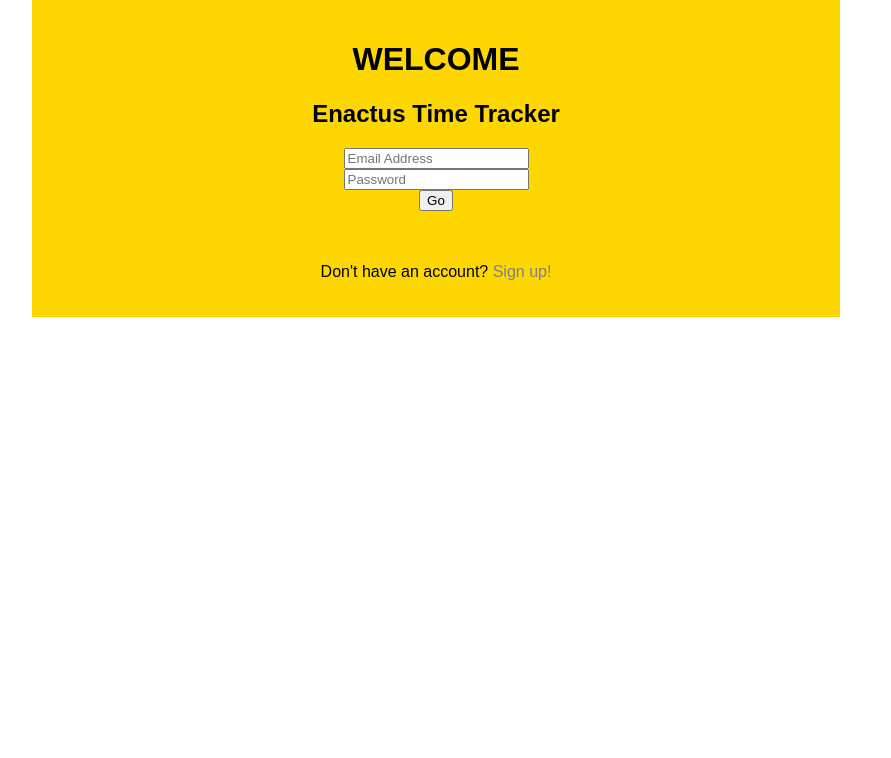
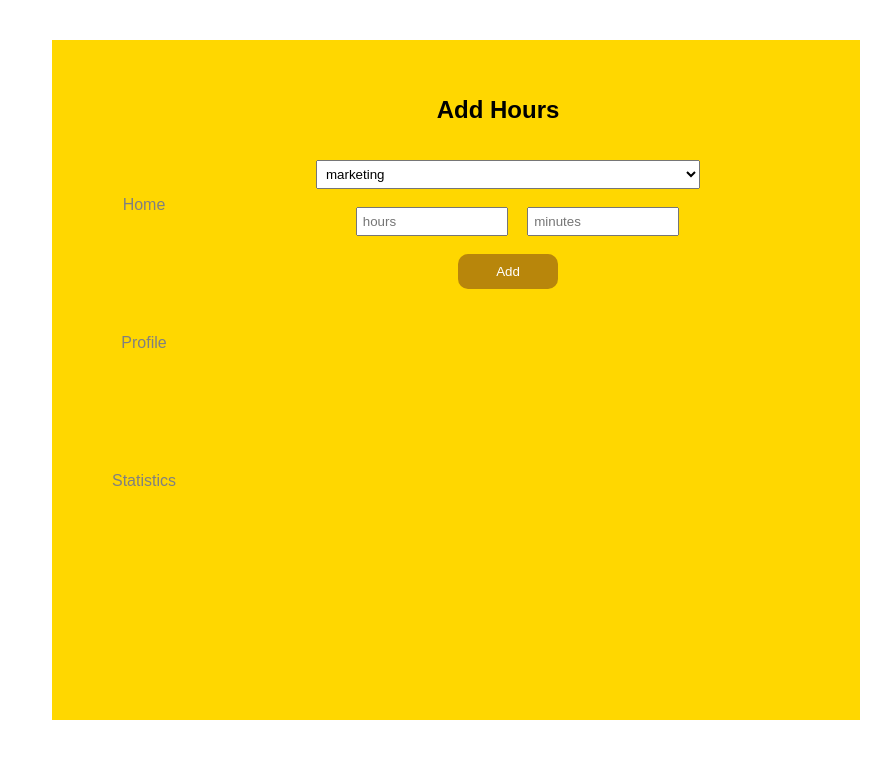
Before and after one commit to nicprkr/enactus, a React (Create React App) app in the folder enactus-web/: page / in a window 1280 px wide. Shown: the top 758 px of the page, without its empty margins (204-1095 px from the left). Built offline with nearby package versions, Linux system fonts and the light colour scheme.

Commit message:
updated styling and added profile section

```diff
--- a/enactus-web/src/App.css
+++ b/enactus-web/src/App.css
@@ -2,8 +2,11 @@
   text-align: center;
     padding:20px;
     background-color: gold;
-    width: 60%;
-    margin: 0 auto;
+    width: 60vw;
+    left: 20vw;
+    height: 80vh;
+    position: absolute;
+    top: 5vh;
 }
 
 
--- a/enactus-web/src/App.js
+++ b/enactus-web/src/App.js
@@ -4,8 +4,8 @@
 import Home from './comp/Home.js';
 import Profile from './comp/Profile.js';
 import Statistics from './comp/Statistics';
-import Users from './comp/Users';
-import Projects from './comp/Projects';
+//import Users from './comp/Users';
+//import Projects from './comp/Projects';
 import Login from './comp/Login';
 
 class App extends Component {
@@ -14,7 +14,9 @@
 
         this.state = {
             page:0,
-            loggedIn:false
+            //change to false to see login page
+            loggedIn:true
+
         }
 this.changePage = this.changePage.bind(this);
 this.login = this.login.bind(this);
@@ -56,7 +58,7 @@
         page = (
         <Statistics />
         )
-    } else if (this.state.page === 3){
+    } /*else if (this.state.page === 3){
         page = (
         <Users />
         )
@@ -65,7 +67,7 @@
         page = (
         <Projects />
         )
-    } else if (this.state.page ===0) {
+    } */ else if (this.state.page ===0) {
         page = (
         <Home />
         )
--- a/enactus-web/src/comp/Home.js
+++ b/enactus-web/src/comp/Home.js
@@ -1,5 +1,5 @@
 import React, { Component } from 'react';
-import './css/Nav.css';
+import './css/Home.css';
 
 class Home extends Component {
     constructor(props){
@@ -14,7 +14,7 @@
         </header>
         <form className="Hours-form">
 
-        <select name="project" placeholder="Select your project...">
+        <select name="project" placeholder="Select your project..." autofocus className="projectInp">
             <option value="Project" disabled="disabled">Select your project</option>
             <option value="marketing">marketing</option>
             <option value="teaching">teaching</option>
@@ -22,10 +22,10 @@
         </select>
 
         <br/><br/>
-            <input name="hours" type="number" min="0" max="8" placeholder="hours" />
-            <input name="mins" type="number" min="0" max="59" placeholder="minutes" />
+            <input name="hours" type="number" min="0" max="8" placeholder="hours" className="timeInp" />
+            <input name="mins" type="number" min="0" max="59" placeholder="minutes" className="timeInp" />
         <br/><br/>
-            <button>Add</button>
+            <button className="button-dark">Add</button>
         </form>
       </div>
     );
--- a/enactus-web/src/comp/Nav.js
+++ b/enactus-web/src/comp/Nav.js
@@ -35,8 +35,8 @@
                 <li onClick={this.goToHome}>Home</li>
                 <li onClick={this.goToProfile}>Profile</li>
                 <li onClick={this.goToStats}>Statistics</li>
-                <li onClick={this.goToUsers}>Users</li>
-                <li onClick={this.goToProjects}>Projects</li>
+            {    /* <li onClick={this.goToUsers}>Users</li>
+               <li onClick={this.goToProjects}>Projects</li> */ }
             </ul>
         </div>
     );
--- a/enactus-web/src/comp/Profile.js
+++ b/enactus-web/src/comp/Profile.js
@@ -8,7 +8,17 @@
 
     return (
         <div>
-        <p>Profile</p>
+        <header className="App-header">
+          <h1 className="App-title">Profile</h1>
+        </header>
+        <div style={{ backgroundColor:"grey", borderRadius:"50%", height:"175px", width:"175px", float:"left", position:"relative", left:"75px" }}></div>
+        <div style={{float:"right", textAlign:"right", paddingRight:"50px"}}>
+        <p>First Name</p>
+        <p>Last Name</p>
+        <p>School</p>
+        <p>Program</p>
+        <p>Active Projects</p>
+        </div>
       </div>
     );
   }
--- a/enactus-web/src/comp/Statistics.js
+++ b/enactus-web/src/comp/Statistics.js
@@ -8,7 +8,9 @@
 
     return (
         <div>
-        <p>Statistics</p>
+        <header className="App-header">
+          <h1 className="App-title">Statistics</h1>
+        </header>
       </div>
     );
   }
--- a/enactus-web/src/comp/css/Home.css
+++ b/enactus-web/src/comp/css/Home.css
@@ -5,3 +5,25 @@
 .App-title {
   font-size: 1.5em;
 }
+
+input {
+    margin: 0 auto;
+    padding: 5px;
+}
+.projectInp {
+    width: 50%;
+    padding: 5px;
+}
+.timeInp {
+    width: 18%;
+    margin-left: 2.5%;
+}
+.button-dark {
+    background-color: darkgoldenrod;
+    border-radius: 10px;
+    color: white;
+    text-decoration: none;
+    border: none;
+    padding: 10px;
+    width: 100px;
+}
--- a/enactus-web/src/comp/css/Nav.css
+++ b/enactus-web/src/comp/css/Nav.css
@@ -3,7 +3,10 @@
     float: left;
 }
 li {
-    padding-bottom: 20px;
+    padding-bottom: 15vh;
+}
+li:first-child {
+    padding-top: 15vh;
 }
 .nav-style {
     color: grey;
```
